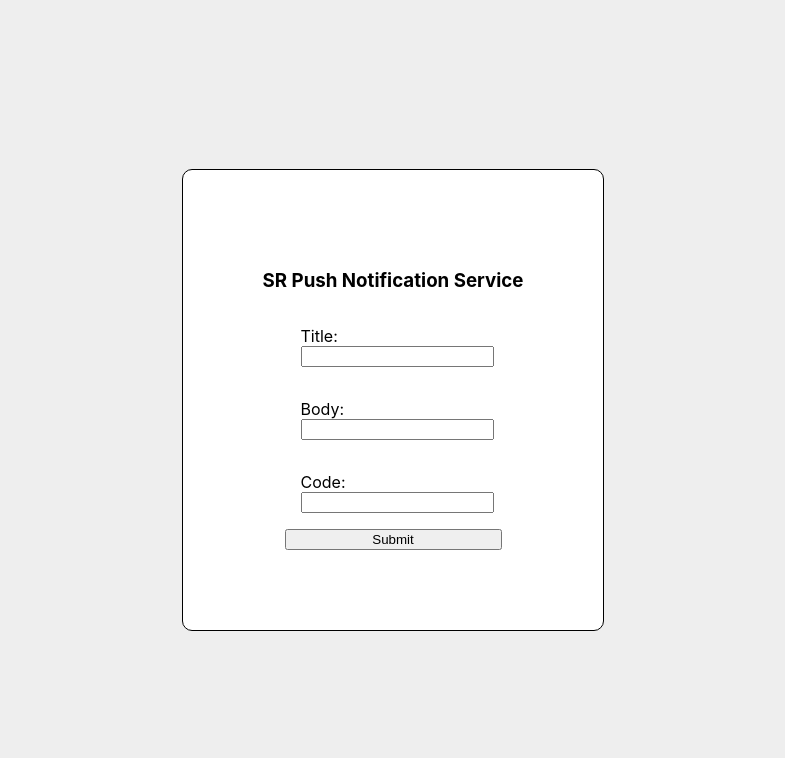
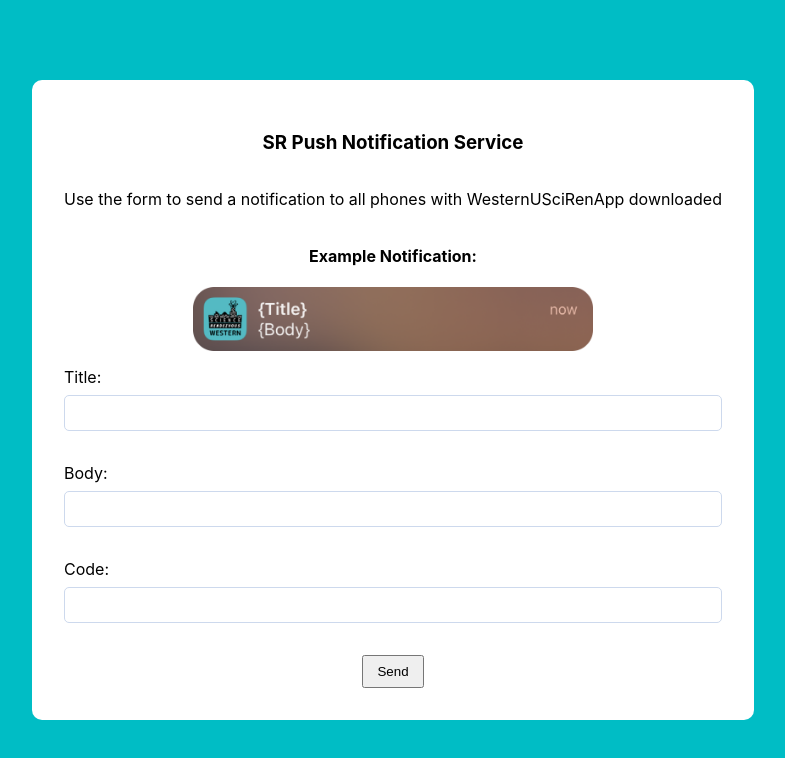
Before and after one commit to PhillipTruong/WesternU-Sci-Ren-App-FE, a React (Vite) app: page / in a window 1280 px wide. Shown: the top 758 px of the page, without its empty margins (247-1032 px from the left). Built offline with nearby package versions, Linux system fonts and the light colour scheme.

Commit message:
updated styling and example notification

```diff
--- a/src/App.css
+++ b/src/App.css
@@ -1,7 +1,8 @@
 .app {
+
   height: 100vh;
   width: 100vw;
-  background: #EEEEEE;
+  background: #00BDC5;
   display: flex;
   justify-content: center;
   align-items: center;
@@ -12,27 +13,58 @@
   flex-direction: column;
   justify-content: center;
   align-items: center;
-  border: 1px solid black;
   border-radius: 10px;
-  padding: 5em;
+  padding: 2em;
   background: white;
 }
 
+.title {
+  text-align: center;
+}
+
 .form {
+  width: 100%;
   display: flex;
   justify-content: center;
-  /* align-items: center; */
   flex-direction: column;
 }
 
 .form-input {
   display: flex;
   justify-content: center;
-  align-items: start;
+  align-items: center;
   flex-direction: column;
-  margin: 1em;
+  margin: 1em 0em;
+  transition: border .3s ease;
+}
+
+.input-label{
+  align-self: start;
+  margin-bottom: 0.5em;
 }
 
 .text-input {
+  box-sizing: border-box;
   width: 100%;
+  padding: 8px 8px;
+  border-radius: 5px;
+  border: 1px solid #CDD9ED;
+  font-size: 1em;
 }
+
+.submit-button-container {
+  width: 100%;
+  display: flex;
+  align-items: center;
+  justify-content: center;
+  margin-top: 1em;
+}
+
+.notification-img {
+  width: 90%;
+  max-width: 25em;
+}
+
+.submit-button{
+  padding: 0.5em 1em;
+}
--- a/src/App.jsx
+++ b/src/App.jsx
@@ -41,37 +41,42 @@ const App = () => {
         .catch(function (error) {
           console.log(error);
         });
-      alert(JSON.stringify(submitFields))
+      alert("Your notification has been sent :)")
     }
     else {
-      alert('The code you entered is incorrect')
+      alert('The code you entered is incorrect, please contact Emma, Phillip, or Abdulaziz regarding the code')
     }
   }
 
   return (
     <div className='app'>
       <div className='container'>
-        <h3>SR Push Notification Service</h3>
+        <h3 className='title'>SR Push Notification Service</h3>
+        <p className='subtitle'>Use the form to send a notification to all phones with WesternUSciRenApp downloaded</p>
+        <h4>Example Notification:</h4>
+        <img className='notification-img' src='/src/notificationEx.png' />
         <form className='form' onSubmit={handleSubmit}>
           <div className='form-input'>
-            <label htmlFor='title'>
+            <label htmlFor='title' className='input-label'>
               Title:
             </label>
             <input name='title' className='text-input' type='title' value={title} onChange={handleTitleChange} />
           </div>
           <div className='form-input'>
-            <label htmlFor='body'>
+            <label htmlFor='body' className='input-label'>
               Body:
             </label>
             <input name='body' className='text-input' type='text' value={body} onChange={handleBodyChange} />
           </div>
           <div className='form-input'>
-            <label htmlFor='code'>
+            <label htmlFor='code' className='input-label'>
               Code:
             </label>
             <input name='code' className='text-input' type='password' value={code} onChange={handleCodeChange} />
           </div>
-          <input type='submit' value='Submit' />
+          <div className='submit-button-container'>
+            <input className='submit-button' type='submit' value='Send' />
+          </div>
         </form>
       </div>
     </div>
```
Also changed, not shown: src/notificationEx.png (added).
